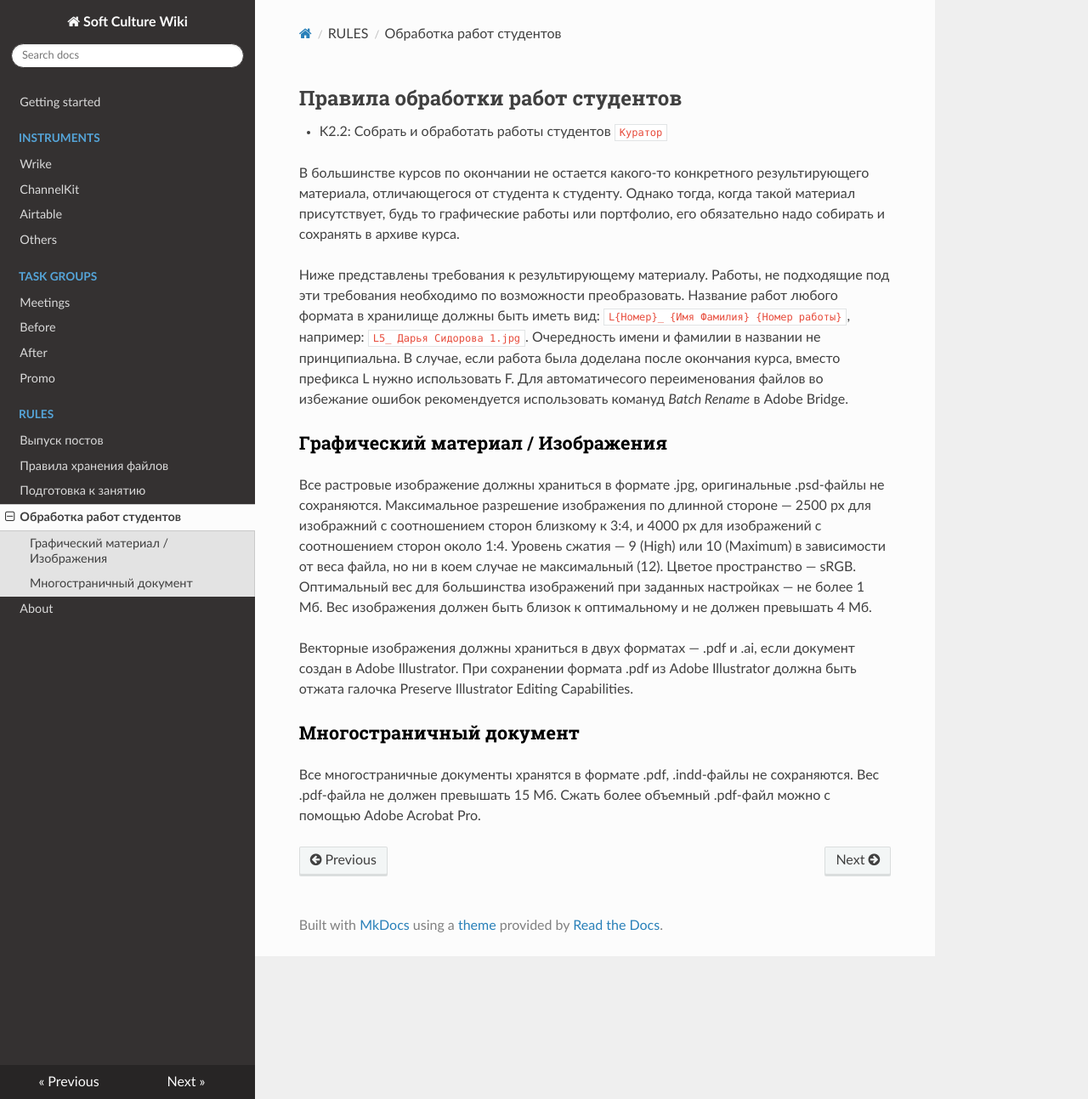
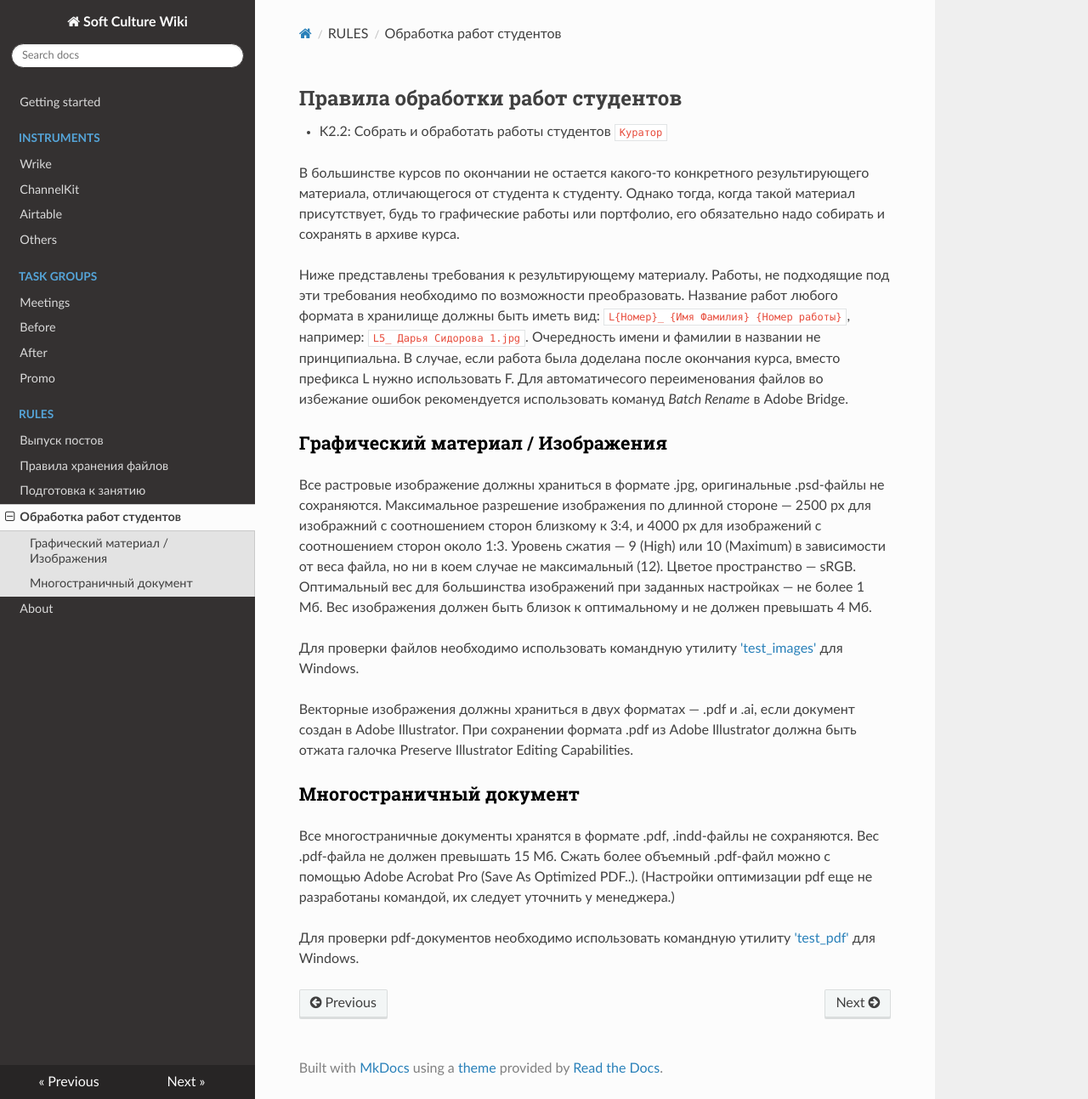
Before and after one commit to arsenyafonin/wiki, an MkDocs documentation site: the page built from docs/ins_15_students_works.md, in a window 1280 px wide and 1293 px high. Shown: the whole window at 85% size. Built offline with MkDocs 1.6.1, drawn with Linux system fonts in a browser that asks for light colours; nearby versions of some CDN libraries; old or Windows-style settings are respelled for this version of MkDocs.

Commit message:
Update ins_15_students_works.md

```diff
--- a/docs/ins_15_students_works.md
+++ b/docs/ins_15_students_works.md
@@ -8,10 +8,14 @@
 
 ### Графический материал / Изображения
 
-Все растровые изображение должны храниться в формате .jpg, оригинальные .psd-файлы не сохраняются. Максимальное разрешение изображения по длинной стороне — 2500 px для изображний с соотношением сторон близкому к 3:4, и 4000 px для изображений с соотношением сторон около 1:4. Уровень сжатия — 9 (High) или 10 (Maximum) в зависимости от веса файла, но ни в коем случае не максимальный (12). Цветое пространство — sRGB. Оптимальный вес для большинства изображений при заданных настройках — не более 1 Мб. Вес изображения должен быть близок к оптимальному и не должен превышать 4&nbsp;Мб.
+Все растровые изображение должны храниться в формате .jpg, оригинальные .psd-файлы не сохраняются. Максимальное разрешение изображения по длинной стороне — 2500 px для изображний с соотношением сторон близкому к 3:4, и 4000 px для изображений с соотношением сторон около 1:3. Уровень сжатия — 9 (High) или 10 (Maximum) в зависимости от веса файла, но ни в коем случае не максимальный (12). Цветое пространство — sRGB. Оптимальный вес для большинства изображений при заданных настройках — не более 1 Мб. Вес изображения должен быть близок к оптимальному и не должен превышать 4&nbsp;Мб.
+
+Для проверки файлов необходимо использовать командную утилиту ['test_images'](https://s3.eu-central-1.amazonaws.com/softculture/exports/zip/test_images.zip) для Windows.
 
 Векторные изображения должны храниться в двух форматах — .pdf и .ai, если документ создан в Adobe Illustrator. При сохранении формата .pdf из Adobe Illustrator должна быть отжата галочка Preserve Illustrator Editing Capabilities.
 
 ### Многостраничный документ
 
-Все многостраничные документы хранятся в формате .pdf, .indd-файлы не сохраняются. Вес .pdf-файла не должен превышать 15 Мб. Сжать более объемный .pdf-файл можно с помощью Adobe Acrobat Pro.
+Все многостраничные документы хранятся в формате .pdf, .indd-файлы не сохраняются. Вес .pdf-файла не должен превышать 15 Мб. Сжать более объемный .pdf-файл можно с помощью Adobe Acrobat Pro (Save As Optimized PDF..). (Настройки оптимизации pdf еще не разработаны командой, их следует уточнить у менеджера.)
+
+Для проверки pdf-документов необходимо использовать командную утилиту ['test_pdf'](https://s3.eu-central-1.amazonaws.com/softculture/exports/zip/test_pdf.zip) для Windows.
```
